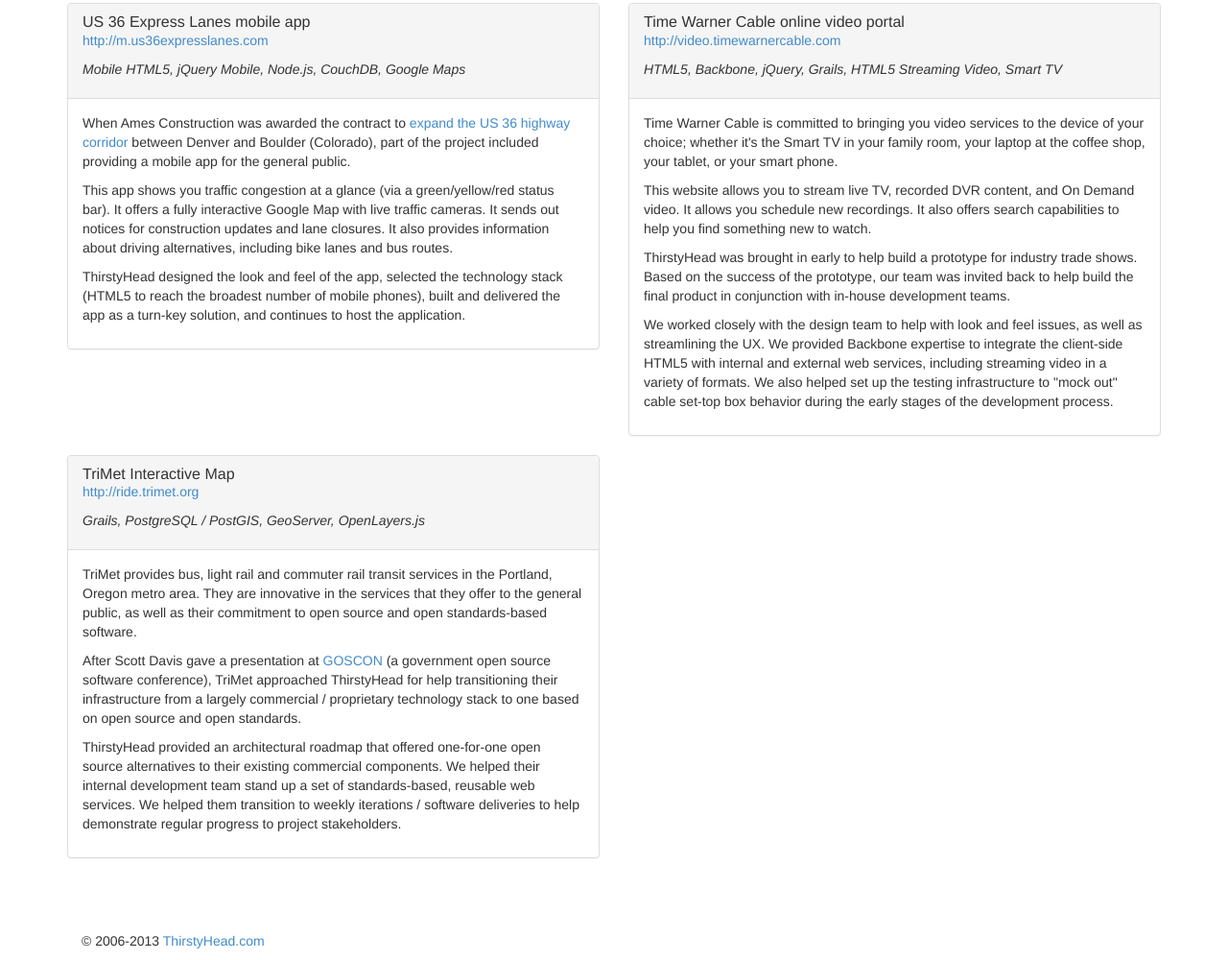
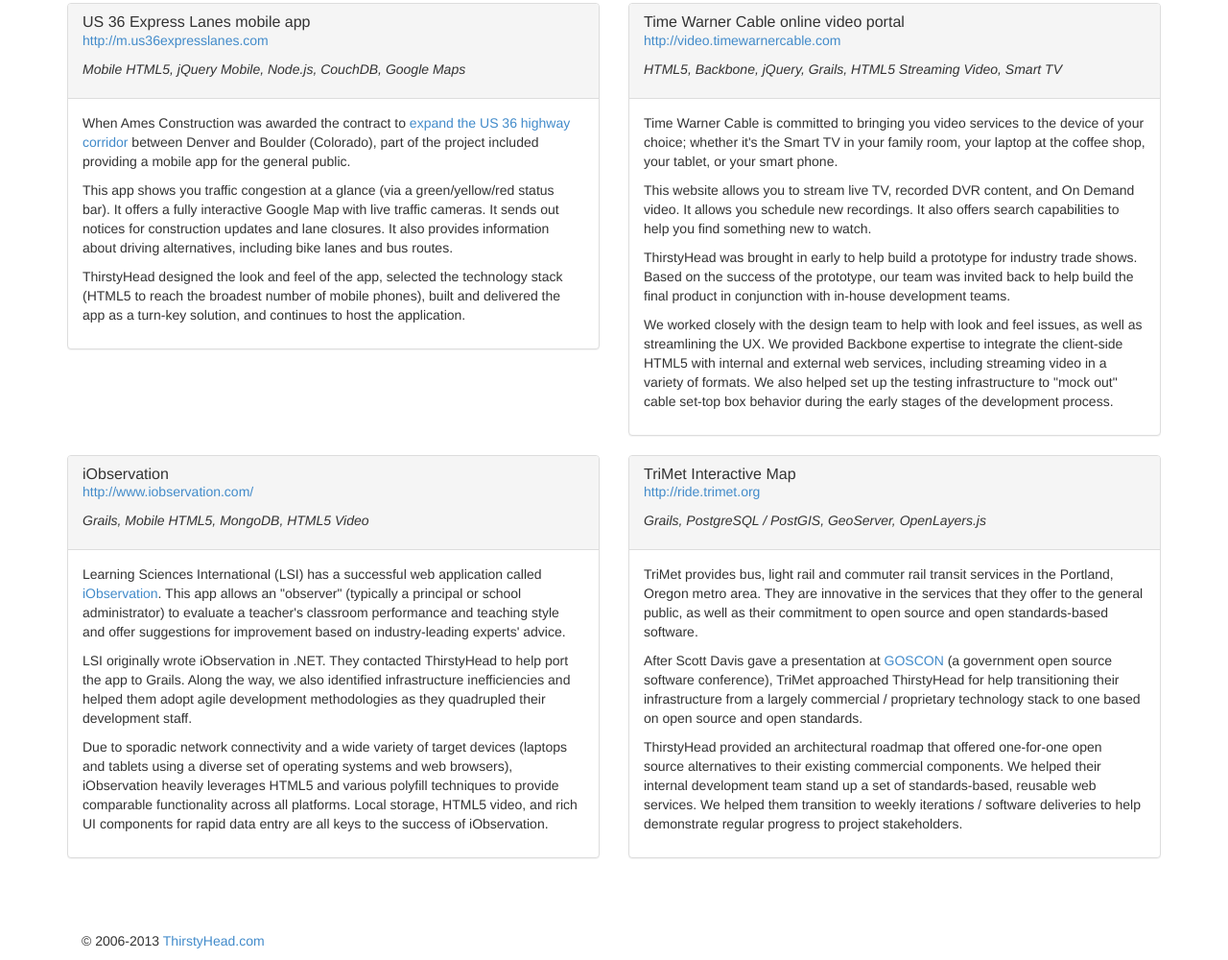
Before and after one commit to scottdavis99/th, a website: page www/consulting.html in a window 1280 px wide. Shown: the part 250-1250 px from the top of the page at 96% size. Drawn offline with nearby package versions, Linux system fonts and the light colour scheme.

Commit message:
removed presentations from menu; added LSI to consulting.html

```diff
--- a/www/consulting.html
+++ b/www/consulting.html
@@ -32,7 +32,6 @@
         <div class="collapse navbar-collapse navbar-ex1-collapse">
           <ul class="nav navbar-nav">
             <li><a href="#">Training</a></li>
-            <li><a href="#">Presentations</a></li>
             <li class="active"><a href="consulting.html">Consulting</a></li>
             <li><a href="book.html">Books</a></li>
             <li><a href="video.html">Videos</a></li>
@@ -118,6 +117,31 @@
               <div class="col-sm-6">
                 <article class="panel panel-default">
                   <div class="panel-heading">
+                    <h3 class="panel-title"><a title="iObservation" href="http://www.iobservation.com/">iObservation</a></h3>
+                    <p><a title="iObservation" href="http://www.iobservation.com/">http://www.iobservation.com/</a></p>
+                    <p><em>Grails, Mobile HTML5, MongoDB, HTML5 Video</em></p>
+                  </div>
+
+                  <div class="panel-body">
+                    <p>
+                      Learning Sciences International (LSI) has a successful web application called <a title="iObservation" href="http://www.iobservation.com/">iObservation</a>. This app allows an "observer" (typically a principal or school administrator) to evaluate a teacher's classroom performance and teaching style and offer suggestions for improvement based on industry-leading experts' advice.
+                    </p>
+
+                    <p>
+                      LSI originally wrote iObservation in .NET. They contacted ThirstyHead to help port the app to Grails. Along the way, we also identified infrastructure inefficiencies and helped them adopt agile development methodologies as they quadrupled their development staff.
+                    </p>
+
+                    <p>
+                      Due to sporadic network connectivity and a wide variety of target devices (laptops and tablets using a diverse set of operating systems and web browsers), iObservation heavily leverages HTML5 and various polyfill techniques to provide comparable functionality across all platforms. Local storage, HTML5 video, and rich UI components for rapid data entry are all keys to the success of iObservation.
+                    </p>
+
+                  </div>
+                </article>
+              </div> <!-- col-sm-6 -->
+
+             <div class="col-sm-6">
+              <article class="panel panel-default">
+                <div class="panel-heading">
                   <h3 class="panel-title"><a title="TriMet Interactive Map" href="http://ride.trimet.org/">TriMet Interactive Map</a></h3>
                   <p><a title="TriMet Interactive Map" href="http://ride.trimet.org/">http://ride.trimet.org</a></p>
                   <p><em>Grails, PostgreSQL / PostGIS, GeoServer, OpenLayers.js</em></p>
@@ -138,9 +162,6 @@
 
                 </div>
               </article>
-              </div> <!-- col-sm-6 -->
-
-             <div class="col-sm-6">
             </div> <!-- col-sm-6 -->
           </div> <!-- row -->
 
```
Also changed, not shown: www/book.html (+0 -1 lines), www/contact.html (+0 -1 lines), www/index.html (+0 -1 lines), www/video.html (+0 -1 lines). Lines whose indentation alone changed are shown as unchanged.
